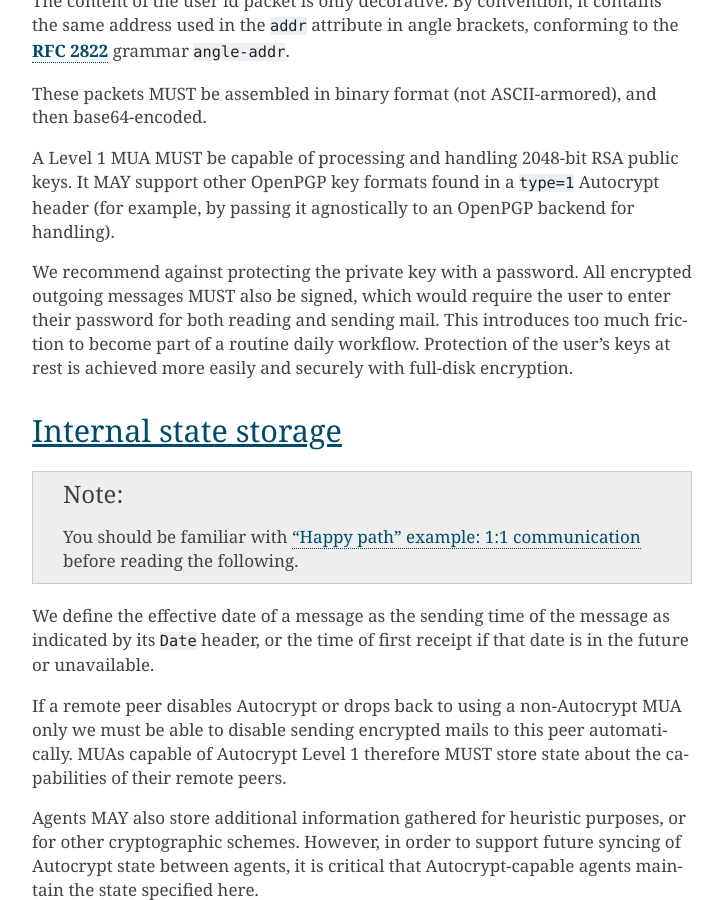
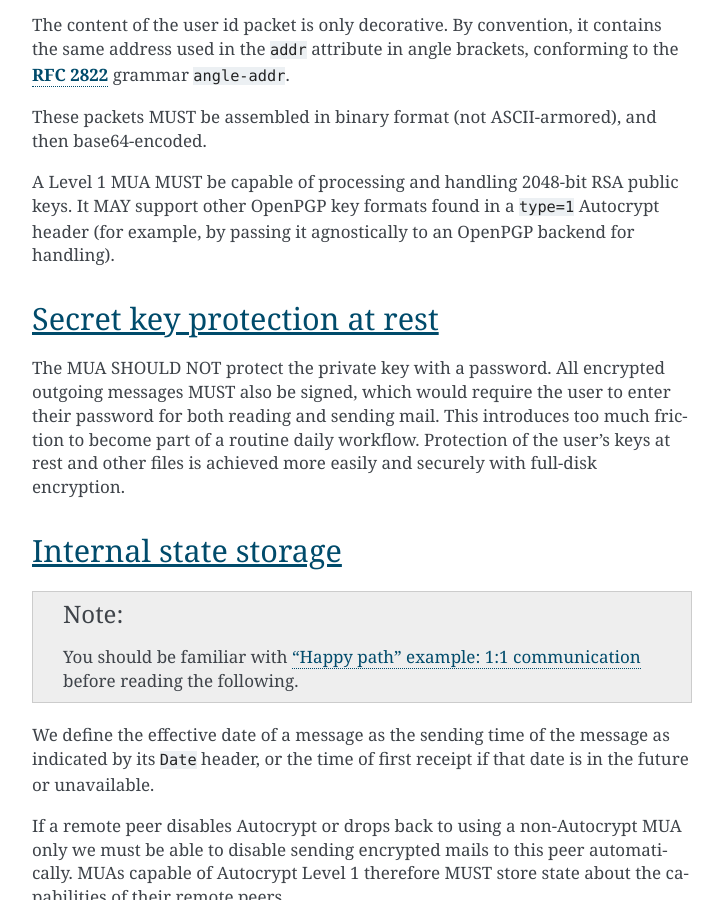
Before and after one commit to autocrypt/autocrypt, a Sphinx documentation site: the page built from doc/level1.rst, in a window 1280 px wide and 900 px high, scrolled down 9184 px. Shown: the whole window, without its empty margins (388-1111 px from the left). Built offline with Sphinx 7.4.7, drawn with Linux system fonts in a browser that asks for light colours; pages that are not in the unit, such as notebooks, are missing from menus; some of the changed text lies outside the part shown.

Commit message:
include proposals of @hpk and @Valodim

```diff
--- a/doc/level1.rst
+++ b/doc/level1.rst
@@ -417,12 +417,15 @@ public keys.  It MAY support other OpenPGP key formats found in
 a ``type=1`` Autocrypt header (for example, by passing it agnostically
 to an OpenPGP backend for handling).
 
-We recommend against protecting the private key with a password. All
+Secret key protection at rest
+-----------------------------
+
+The MUA SHOULD NOT protect the private key with a password. All
 encrypted outgoing messages MUST also be signed, which would require the
 user to enter their password for both reading and sending mail. This
 introduces too much friction to become part of a routine daily workflow.
-Protection of the user's keys at rest is achieved more easily and
-securely with full-disk encryption.
+Protection of the user's keys at rest and other files is achieved more
+easily and securely with full-disk encryption.
 
 Internal state storage
 ----------------------
```
